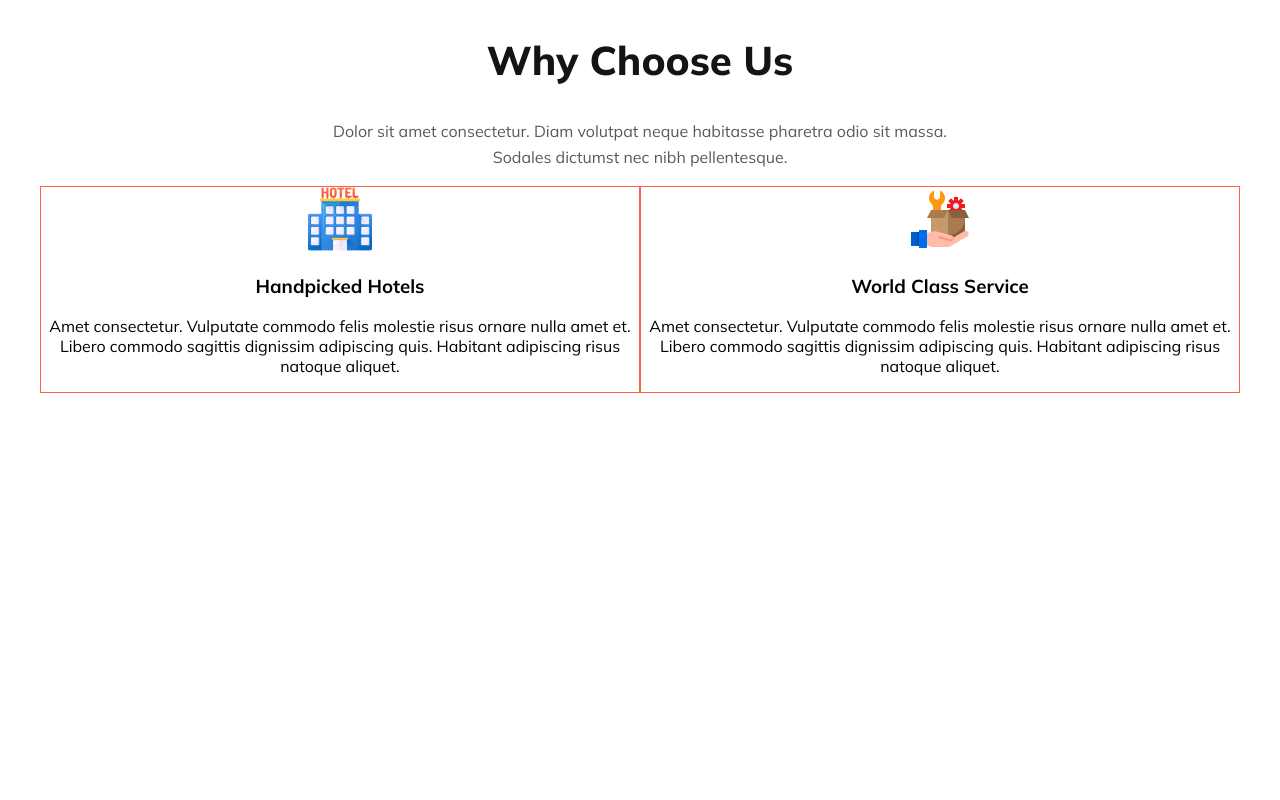
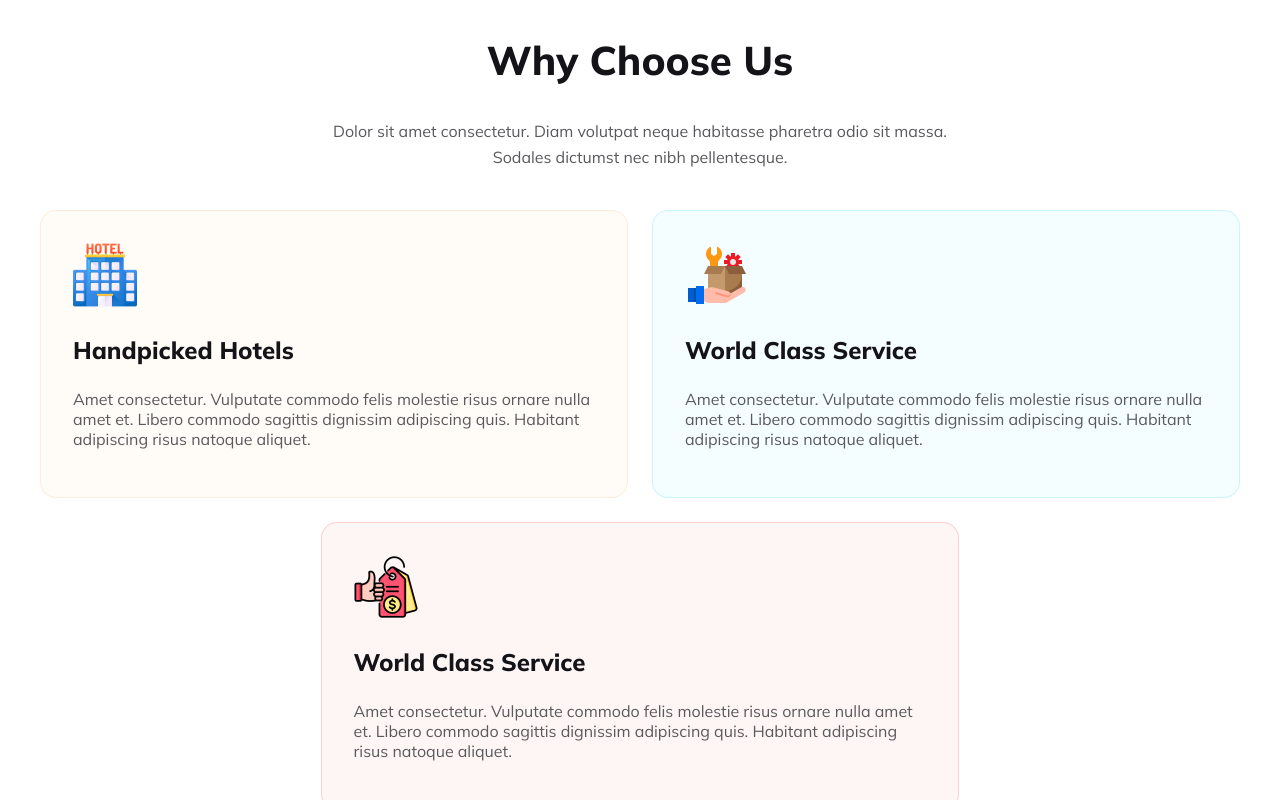
Before and after one commit to saiful693/Travelista, a plain HTML site: page index.html in a window 1280 px wide. Shown: the part 2614-3414 px from the top of the page. Before the commit the page ends 3057 px from the top, so only its background shows below. Drawn offline with Linux system fonts and the light colour scheme.

Commit message:
choose us section done and newslatter section start

```diff
--- a/index.html
+++ b/index.html
@@ -88,7 +88,8 @@
         <!-- your destination section -->
         <section class="destination-container">
             <h2 class="section-title">Choose Your Destination</h2>
-            <p class="section-description">Dolor sit amet consectetur. Diam volutpat neque habitasse pharetra odio sit <br>
+            <p class="section-description">Dolor sit amet consectetur. Diam volutpat neque habitasse pharetra odio sit
+                <br>
                 massa. Sodales dictumst nec nibh pellentesque.</p>
             <div class="destination-img-container">
                 <div class="row-1">
@@ -134,22 +135,47 @@
         <!-- choose us -->
         <section class="choose-us">
             <h2 class="section-title">Why Choose Us</h2>
-            <p class="section-description">Dolor sit amet consectetur. Diam volutpat neque habitasse pharetra odio sit massa. <br> Sodales dictumst nec nibh pellentesque.</p>
+            <p class="section-description">Dolor sit amet consectetur. Diam volutpat neque habitasse pharetra odio sit
+                massa. <br> Sodales dictumst nec nibh pellentesque.</p>
 
             <div class="card-container">
-                <div class="card">
+                <div class="card card-1">
                     <img src="icon/hotel.png" alt="">
                     <h3 class="card-title">Handpicked Hotels</h3>
-                    <p class="card-description">Amet consectetur. Vulputate commodo felis molestie risus  ornare nulla amet et. Libero commodo sagittis dignissim adipiscing quis. Habitant adipiscing risus natoque aliquet. </p>
+                    <p class="card-description">Amet consectetur. Vulputate commodo felis molestie risus ornare nulla amet et. Libero commodo sagittis dignissim adipiscing quis. Habitant adipiscing risus natoque
+                        aliquet. </p>
                 </div>
-                <div class="card">
+                <div class="card card-2">
                     <img src="icon/customer-service.png" alt="">
                     <h3 class="card-title">World Class Service</h3>
-                    <p class="card-description">Amet consectetur. Vulputate commodo felis molestie risus  ornare nulla amet et. Libero commodo sagittis dignissim adipiscing quis. Habitant adipiscing risus natoque aliquet. </p>
+                    <p class="card-description">Amet consectetur. Vulputate commodo felis molestie risus ornare nulla
+                        amet et. Libero commodo sagittis dignissim adipiscing quis. Habitant adipiscing risus natoque
+                        aliquet. </p>
                 </div>
             </div>
+            <div class="center-card">
+                <div class="card card-3">
+                    <img src="icon/best-price.png" alt="">
+                    <h3 class="card-title">World Class Service</h3>
+                    <p class="card-description">Amet consectetur. Vulputate commodo felis molestie risus ornare nulla
+                        amet et. Libero commodo sagittis dignissim adipiscing quis. Habitant adipiscing risus natoque
+                        aliquet. </p>
+                </div>
+            </div>
+        </section>
+
+        <!-- Newsletter section -->
+
+        <section class="newsletter-section">
+            <div class="newslatter-content">
+                <h3 class="newslatter-title">Newsletter</h3>
+                <p class="newslatter-description">Get your daily dose of travel news & tips. Sign up today!</p>
+                <input type="text" name="" id="" placeholder="Enter your name">
+                <input type="email" name="" id="" placeholder="Enter your email">
+                <button class="background-primary">Subscribe</button>
+            </div>
             <div>
-
+                <img src="Images/Rectangle 8 (1).png" alt="">
             </div>
         </section>
 
--- a/styles/style.css
+++ b/styles/style.css
@@ -201,6 +201,11 @@ form>button {
 /* choose us */
 .choose-us {
     margin-top: 6.25rem;
+
+}
+
+.choose-us>.section-title,
+.section-description {
     text-align: center;
 }
 
@@ -208,12 +213,62 @@ form>button {
     width: 64px;
     height: 64px;
 }
-.card-container{
+
+.card-container {
+    margin-top: 40px;
     display: flex;
+    gap: 24px;
 }
-.card{
-    border: 1px solid tomato;
+
+.card-title {
+    color: #131318;
+    font-size: 24px;
+    font-weight: 800;
 }
+
+.card-description {
+    color: #5A5A5D;
+    font-size: 16px;
+}
+
+.card-1 {
+    padding: 32px;
+    border-radius: 16px;
+    border: 1px solid rgba(251, 181, 99, 0.20);
+    background: rgba(251, 181, 99, 0.05);
+}
+
+.card-2 {
+    padding: 32px;
+    border-radius: 16px;
+    border: 1px solid rgba(41, 206, 246, 0.20);
+    background: rgba(41, 206, 246, 0.05);
+}
+
+.center-card {
+    display: flex;
+    justify-content: center;
+    margin-top: 24px;
+
+
+}
+
+
+.center-card .card>img {
+    width: 64px;
+    height: 64px;
+}
+
+.card-3 {
+
+    width: 35.81rem;
+    padding: 32px;
+    border-radius: 16px;
+    border: 1px solid rgba(233, 68, 68, 0.20);
+    background: rgba(233, 68, 68, 0.05);
+}
+
+/* newslatter section */
 
 
 
@@ -225,7 +280,8 @@ form>button {
 
     nav,
     nav>ul,
-    .popular-tours-container {
+    .popular-tours-container,
+    .card-container  {
         flex-direction: column;
     }
 
```
